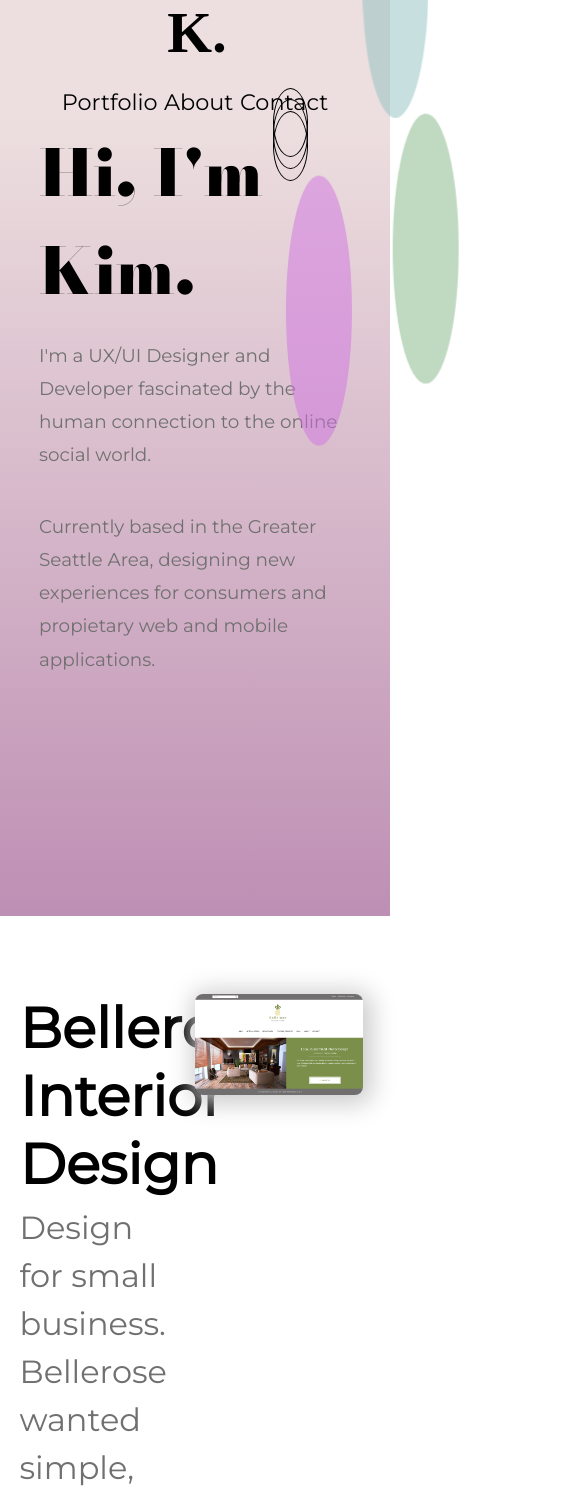
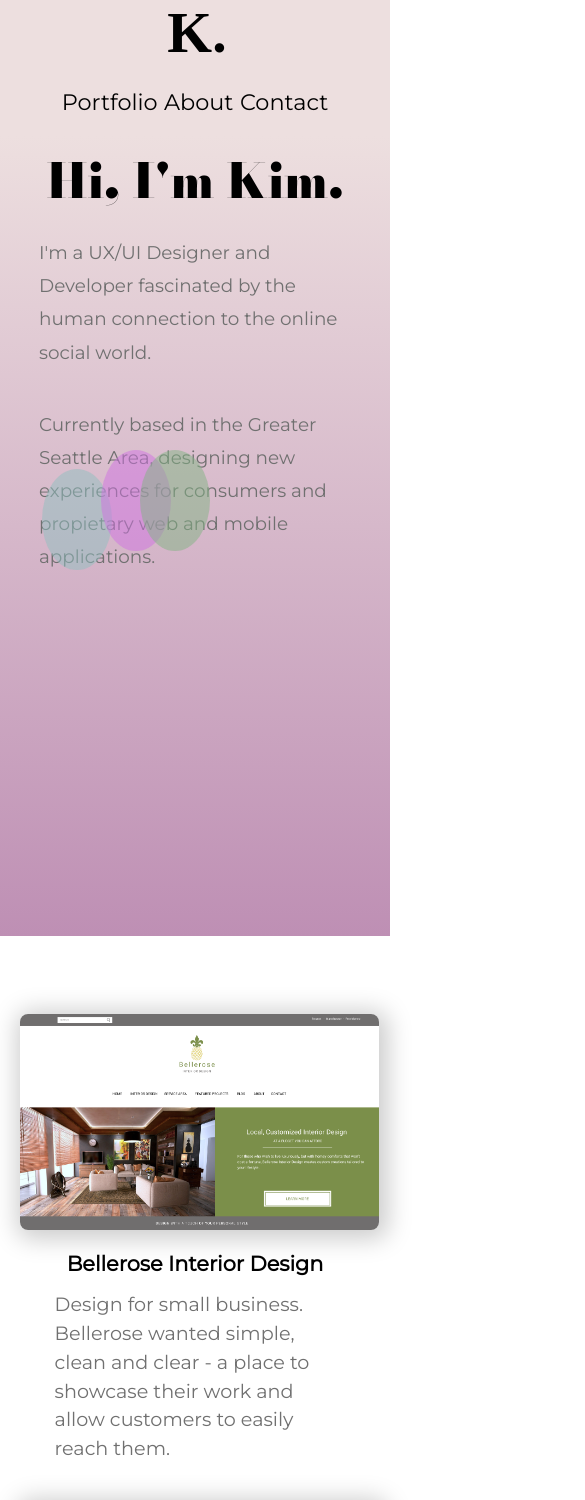
Before and after one commit to KimDuclos/design-portfolio, a React (Create React App) app: page / in a window 390 px wide. Shown: the top 1500 px of the page, 585 px wide, since content can reach past the window. Built offline with nearby package versions, Linux system fonts and the light colour scheme.

Commit message:
mostly responsive down to 375

```diff
--- a/src/about-photos.scss
+++ b/src/about-photos.scss
@@ -1,5 +1,14 @@
+$size500: "500px";
+$size375: "375px";
+
 .prof-photos img {
     width: 250px;
     box-shadow: 3px 3px 25px 6px #ccc;
     border-radius: 8px;
+    @media (max-width: $size500) {
+        width: 135px;
+    }
+    @media (max-width: $size375) {
+        width: 100px;
+    }
 }
--- a/src/about.jsx
+++ b/src/about.jsx
@@ -25,17 +25,17 @@ const About = () => {
       </div>
       <div className="about-content">
         <div className="about-title">From IT to UX and Development</div>
-        <p>
+        <p className="about-par">
           Hey there, I'm Kim - a designer, developer, and researcher. Stemming
           from my background in user-end IT support, I developed a love for the
           connection between the user and all types of technology.
         </p>
-        <p>
+        <p className="about-par">
           Since changing careers and entering the world of web design, I've
           applied what I know about the human-technology connection to my app
           and website creations.
         </p>
-        <p>
+        <p className="about-par">
           Outside of design and code, I love sailing, running, mountain
           biking and snowboarding. Recently, I decided to quit ski lifts and got
           a splitboard set-up so I could walk up the mountains instead. I like a
--- a/src/components/circle-animation.scss
+++ b/src/components/circle-animation.scss
@@ -2,11 +2,12 @@ $size1500: "1500px";
 $size1000: "1000px";
 $size800: "800px";
 $size500: "500px";
+$size375: "375px";
 
 .circles {
   .main {
     // blue circle
-    border: 1px solid black;
+    // border: 1px solid black;
     width: 10%;
     height: 10%;
     position: absolute;
@@ -18,15 +19,32 @@ $size500: "500px";
     border-radius: 50%;
     margin: 22% 0 0 50%;
     @media (max-width: $size1500) {
-      margin: 22.5% 0 0 70%;
+      margin: 22.5% 0 0 60%;
       height: 8%;
       width: 8.5%;
+    }
+    @media (max-width: $size1000) {
+      margin: 42% 0 0 55%;
+      height: 7.5%;
+      width: 12%;
+    }
+    @media (max-width: $size800) {
+      margin: 75% 0 0 65%;
+      height: 4.5%;
+      width: 9%;
+    }
+    @media (max-width: $size500) {
+      margin: 130% 0 0 30%;
+      height: 3%;
+    }
+    @media (max-width: $size375) {
+      display: none;
     }
   }
 
   .main-2 {
     // pink circle
-    border: 1px solid black;
+    // border: 1px solid black;
     width: 10%;
     height: 10%;
     position: absolute;
@@ -38,15 +56,32 @@ $size500: "500px";
     border-radius: 50%;
     margin: 22% 0 0 10%;
     @media (max-width: $size1500) {
-      margin: 28.5% 0 0 20%;
+      margin: 32.5% 0 0 20%;
       height: 8%;
       width: 8.5%;
+    }
+    @media (max-width: $size1000) {
+      margin: 42% 0 0 15%;
+      height: 7.5%;
+      width: 12%;
+    }
+    @media (max-width: $size800) {
+      margin: 75% 0 0 0%;
+      height: 4.5%;
+      width: 9%;
+    }
+    @media (max-width: $size500) {
+      margin: 125% 0 0 -5%;
+      height: 3%;
+    }
+    @media (max-width: $size375) {
+      display: none;
     }
   }
 
   .main-3 {
     // green circle
-    border: 1px solid black;
+    // border: 1px solid black;
     width: 10%;
     height: 10%;
     position: absolute;
@@ -58,9 +93,26 @@ $size500: "500px";
     border-radius: 50%;
     margin: 22% 0 0 10%;
     @media (max-width: $size1500) {
-      margin: 25.5% 0 0 10%;
+      margin: 25.5% 0 0 101000%;
       height: 8%;
       width: 8.5%;
+    }
+    @media (max-width: $size1000) {
+      margin: 45% 0 0 0%;
+      height: 7.5%;
+      width: 12%;
+    }
+    @media (max-width: $size800) {
+      margin: 75% 0 0 5%;
+      height: 4.5%;
+      width: 9%;
+    }
+    @media (max-width: $size500) {
+      margin: 125% 0 0 -5%;
+      height: 3%;
+    }
+    @media (max-width: $size375) {
+      display: none;
     }
   }
 
@@ -141,3 +193,27 @@ $size500: "500px";
     transform: rotate(360deg) translate(-165px) rotate(-360deg);
   }
 }
+
+//rotation width at 1500
+@media (max-width: $size1500) {
+  @keyframes circle {
+    0% {
+      transform: rotate(0deg) translate(-55px) rotate(0deg);
+    }
+    100% {
+      transform: rotate(360deg) translate(-55px) rotate(-360deg);
+    }
+  }
+}
+
+// rotation width at 800
+@media (max-width: $size800) {
+  @keyframes circle {
+    0% {
+      transform: rotate(0deg) translate(-75px) rotate(0deg);
+    }
+    100% {
+      transform: rotate(360deg) translate(-75px) rotate(-360deg);
+    }
+  }
+}
--- a/src/contact.scss
+++ b/src/contact.scss
@@ -3,14 +3,31 @@
 $bodoni: "bodoni", serif;
 $montserrat: "montserrat", sans-serif;
 
+$size800: "800px";
+$size500: "500px";
+$size375: "375px";
+
 .contact {
   padding: 5% 0 10% 5%;
   background-color: white;
+  @media (max-width: $size500) {
+    width: 100%;
+  }
   .email {
     font-family: $bodoni;
     font-size: 64px;
     font-weight: bold;
     margin: 20% 0 2% 0;
+    @media (max-width: $size500) {
+      width: 90%;
+      margin: 20% auto 2% auto;
+      font-size: 2.5em;
+    }
+    @media (max-width: $size375) {
+      max-width: 100%;
+      font-size: 2.15em;
+      text-align: center;
+    }
     :hover {
       color: rgb(192, 191, 191);
     }
@@ -24,6 +41,17 @@ $montserrat: "montserrat", sans-serif;
     font-size: 24px;
     width: 55%;
     margin: 0 0 1% 0;
+    @media (max-width: $size800) {
+      margin: 0 auto;
+      width: 80%;
+    }
+    @media (max-width: $size500) {
+      width: 90%;
+      font-size: 1.2em;
+    }
+    @media (max-width: $size375) {
+      font-size: 1em;
+    }
   }
   .social-icons {
     width: 20%;
@@ -31,5 +59,26 @@ $montserrat: "montserrat", sans-serif;
     flex-direction: row;
     justify-content: space-between;
     margin: 2% 0 10% 0;
+    @media (max-width: $size500) {
+      width: 80%;
+      margin: 5% auto 10% auto;
+    }
+    @media (max-width: $size375) {
+      width: 50%;
+      margin: 5% auto 10% auto;
+    }
+  }
+  .copyright {
+    width: 80%;
+    margin: 5% auto;
+    text-align: center;
+    @media (max-width: $size500) {
+      margin: 0%;
+      text-align: center;
+      width: 90%;
+    }
+    @media (max-width: $size375) {
+      width: 100%;
+    }
   }
 }
--- a/src/landing-page.scss
+++ b/src/landing-page.scss
@@ -7,6 +7,7 @@ $size1500: "1500px";
 $size1000: "1000px";
 $size800: "800px";
 $size500: "500px";
+$size375: "375px";
 
 .background {
   background-image: linear-gradient(#eddfdf, rgb(190, 143, 180));
@@ -31,8 +32,21 @@ h1 {
   @media (max-width: $size1000) {
     font-size: 4em;
   }
+  @media (max-width: $size800) {
+    width: 100%;
+    // padding: 10% auto 0 20%;
+    margin: 0 auto;
+    text-align: center;
+  }
   @media (max-width: $size500) {
+    font-size: 3em;
     padding: 2% 0 0 10%;
+    text-align: center;
+    width: 80%;
+    margin: 5% 0%;
+  }
+  @media (max-width: $size375) {
+    padding: 10% 0 0 10%;
   }
 }
 
@@ -49,6 +63,11 @@ h1 {
   }
   @media (max-width: $size1000) {
     width: 40%;
+    font-size: 1.4em;
+  }
+  @media (max-width: $size800) {
+    width: 80%;
+    font-size: 1.3em;
   }
   @media (max-width: $size500) {
     width: 80%;
@@ -72,6 +91,11 @@ h1 {
   @media (max-width: $size1000) {
     width: 40%;
     padding: 0.5% 0 20% 10%;
+    font-size: 1.4em;
+  }
+  @media (max-width: $size800) {
+    font-size: 1.3em;
+    width: 80%;
   }
   @media (max-width: $size500) {
     width: 80%;
--- a/src/navbar.scss
+++ b/src/navbar.scss
@@ -8,6 +8,7 @@ $size1500: "1500px";
 $size1000: "1000px";
 $size800: "800px";
 $size500: "500px";
+$size375: "375px";
 
 .navbar {
   width: 100%;
@@ -17,6 +18,13 @@ $size500: "500px";
   background-color: none;
   transition: all 0.7s ease-in;
   text-decoration: none;
+  @media (max-width: $size500) {
+    width: 100%;
+    margin: 0%;
+  }
+  @media (max-width: $size375) {
+    width: 100%;
+  }
 }
 
 .navigation {
@@ -32,6 +40,9 @@ $size500: "500px";
     display: flex;
     flex-direction: column;
     align-items: center;
+  }
+  @media (max-width: $size375) {
+    width: 100%;
   }
   a:hover {
     color: rgb(192, 191, 191);
@@ -50,8 +61,8 @@ $size500: "500px";
     }
     @media (max-width: $size1000) {
       width: 100%;
-      font-size: .8em;
-      margin: 0 0 0 25%;
+      font-size: .7em;
+      margin: 0 0 0 45%;
     }
     @media (max-width: $size800) {
       font-size: .7em;
@@ -62,6 +73,10 @@ $size500: "500px";
     @media (max-width: $size500) {
       width: 70%;
       margin: 6% auto 0% auto;
+    }
+    @media (max-width: $size375) {
+      width: 100%;
+      margin: 0%;
     }
     :link {
       text-decoration: none;
@@ -80,6 +95,9 @@ $size500: "500px";
     @media (max-width: $size1500) {
       font-size: 1.8em;
     }
+    @media (max-width: $size375) {
+      margin: 10% 0 5% 0;
+    }
     :hover {
       color: rgb(192, 191, 191);
     }
--- a/src/portfolio-section.scss
+++ b/src/portfolio-section.scss
@@ -1,15 +1,31 @@
 @import url("https://fonts.googleapis.com/css2?family=Bodoni+Moda:wght@900&family=Montserrat&display=swap");
 
 $montserrat: "montserrat", sans-serif;
+
+$size1500: "1500px";
+$size1000: "1000px";
+$size800: "800px";
+$size500: "500px";
+$size375: "375px";
 
 .proj-block {
   padding: 0 5% 0 5%;
   .proj-content {
     width: 40%;
-    padding: 0 10% 0 0;
+    padding: 0 5% 0 5%;
+    @media (max-width: $size500) {
+      width: 80%;
+      margin: 5% auto 0 auto;
+    }
+    @media (max-width: $size375) {
+      width: 100%;
+    }
   }
   .proj-image {
     width: 60%;
+    @media (max-width: $size500) {
+      width: 80%;
+    }
   }
 }
 
@@ -18,6 +34,19 @@ $montserrat: "montserrat", sans-serif;
   font-weight: bolder;
   font-size: 3.5em;
   margin: 0 0 4% 0;
+  @media (max-width: $size1500) {
+    font-size: 2.4em;
+  }
+  @media (max-width: $size1000) {
+    font-size: 1.6em;
+  }
+  @media (max-width: $size800) {
+    font-size: 1.3em;
+  }
+  @media (max-width: $size500) {
+    margin: 0 0 5% 0;
+    text-align: center;
+  }
 }
 
 .project-content {
@@ -26,4 +55,13 @@ $montserrat: "montserrat", sans-serif;
   font-size: 2em;
   line-height: 1.5em;
   color: rgb(112, 112, 112);
+  @media (max-width: $size1500) {
+    font-size: 1.7em;
+  }
+  @media (max-width: $size1000) {
+    font-size: 1.5em;
+  }
+  @media (max-width: $size800) {
+    font-size: 1.2em;
+  }
 }
--- a/src/portfolio.jsx
+++ b/src/portfolio.jsx
@@ -6,8 +6,8 @@ import ProjectImg from "./project-img.jsx";
 
 const Portfolio = () => {
   return (
-    <div className="portfolio">
-      <div id="portfolio"></div>
+    <div className="portfolio" id="portfolio">
+      <div></div>
       <div className="project-left proj-block">
         <div className="proj-content">
           <PortfolioSection
--- a/src/portfolio.scss
+++ b/src/portfolio.scss
@@ -1,3 +1,5 @@
+$size500: "500px";
+
 .portfolio {
   background-color: white;
   padding: 10% 0 10% 0;
@@ -6,6 +8,10 @@
     flex-direction: row;
     justify-content: space-around;
     margin: 10% 0 0 0;
+    @media (max-width: $size500) {
+      display: flex;
+      flex-direction: column-reverse;
+    }
   }
   .project-right {
     margin-left: 5%;
@@ -13,5 +19,9 @@
     flex-direction: row;
     justify-content: space-around;
     margin: 10% 0 0 0;
+    @media (max-width: $size500) {
+      display: flex;
+      flex-direction: column;
+    }
   }
 }
```
Also changed, not shown: src/about.scss (+63 -3 lines), 1 other file (tests, documents, lock files or other folders).
